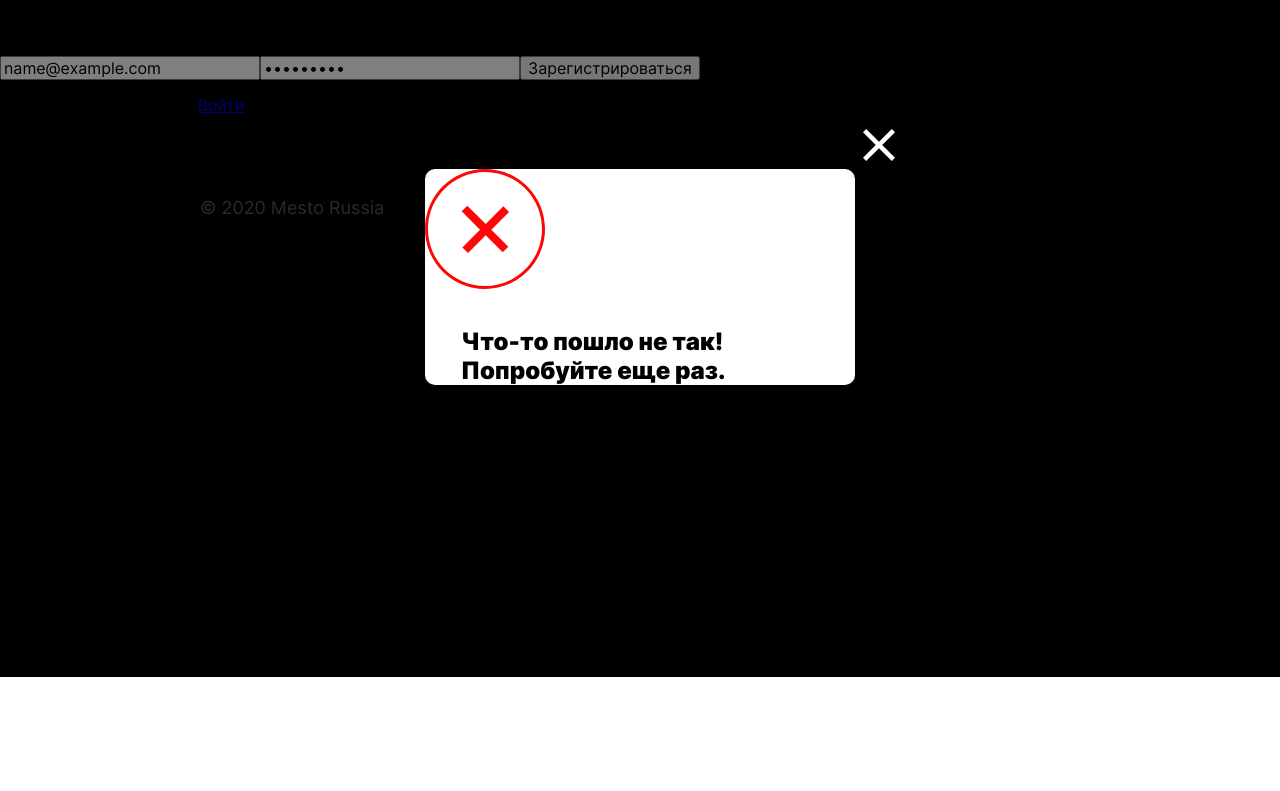
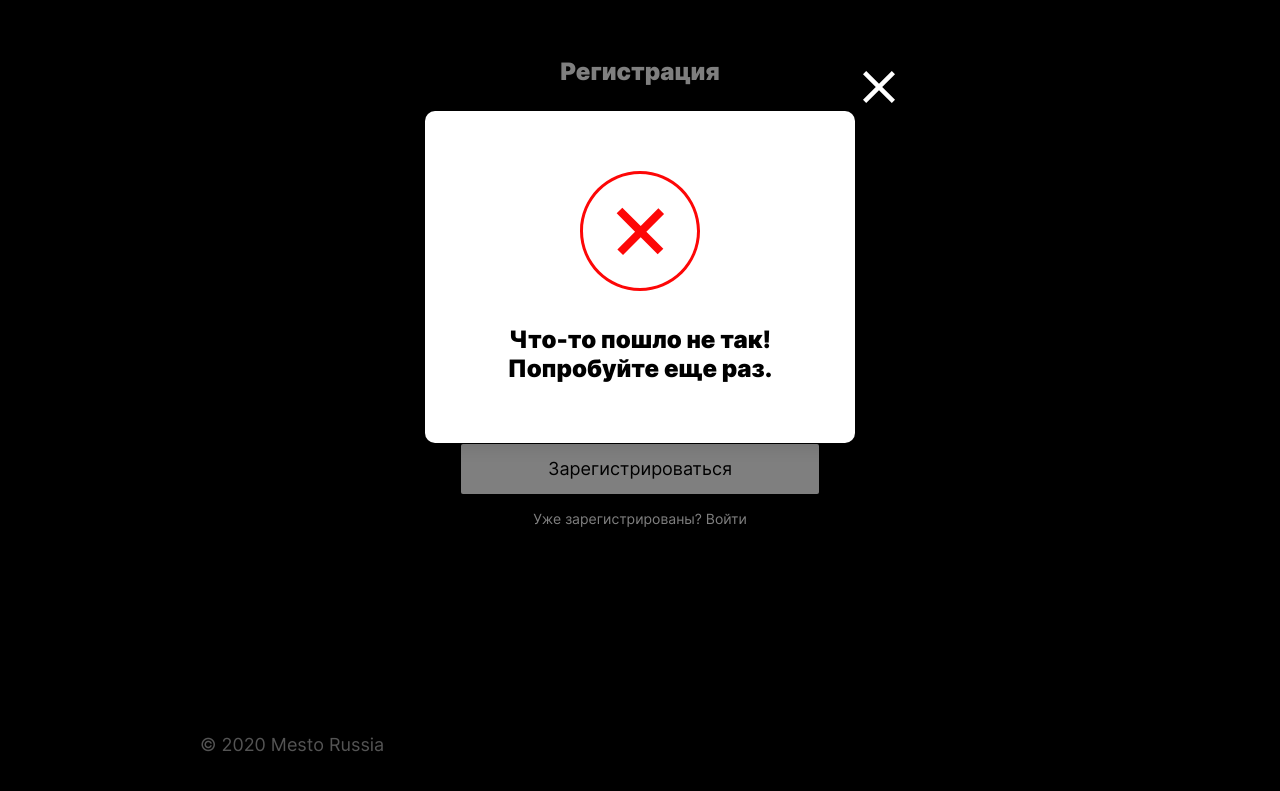
Before and after one commit to dhoine345/react-mesto-auth, a React app: page /sign-up in a window 1280 px wide. Both pictures are taken after typing "name@example.com", "Sample123" into the empty fields and a click on the button "Зарегистрироваться". Shown: the part 123-914 px from the top of the page. Before the commit the page ends 800 px from the top, so only its background shows below. Built offline with nearby package versions, Linux system fonts and the light colour scheme; no server answers; a web font is replaced by a local one.

Commit message:
infotooltip popup

```diff
--- a/src/blocks/entry/__footer-link/entry__footer-link.css
+++ b/src/blocks/entry/__footer-link/entry__footer-link.css
@@ -1,3 +1,7 @@
 .entry__footer-link {
-
+  text-decoration: none;
+  color: white;
+  font-weight: normal;
+  font-size: 14px;
+  line-height: 1.21;
 }
--- a/src/blocks/entry/__footer/entry__footer.css
+++ b/src/blocks/entry/__footer/entry__footer.css
@@ -1,3 +1,8 @@
 .entry__footer {
-
+  color: white;
+  font-weight: normal;
+  font-size: 14px;
+  line-height: 1.21;
+  margin: auto;
+  padding-top: 17px;
 }
--- a/src/blocks/entry/__form-input/entry__form-input.css
+++ b/src/blocks/entry/__form-input/entry__form-input.css
@@ -1,3 +1,11 @@
 .entry__form-input {
-
+  background-color: black;
+  color: #ccc;
+  font-weight: normal;
+  font-size: 14px;
+  line-height: 1.21;
+  border: none;
+  border-bottom: 2px solid #ccc;
+  min-height: 27px;
+  margin-bottom: 30px;
 }
--- a/src/blocks/entry/__form/entry__form.css
+++ b/src/blocks/entry/__form/entry__form.css
@@ -1,3 +1,7 @@
 .entry__form {
-
+  margin: 0 auto;
+  padding-top: 50px;
+  display: flex;
+  flex-direction: column;
+  width: 358px;
 }
--- a/src/blocks/entry/__submit-button/entry__submit-button.css
+++ b/src/blocks/entry/__submit-button/entry__submit-button.css
@@ -1,3 +1,16 @@
 .entry__submit-button {
+  margin-top: 186px;
+  background-color: white;
+  border-radius: 2px;
+  border: none;
+  font-weight: normal;
+  font-size: 18px;
+  line-height: 1.21;
+  width: 358px;
+  height: 50px;
+}
 
+.entry__submit-button:hover {
+  cursor: pointer;
+  opacity: .85;
 }
--- a/src/blocks/entry/__title/entry__title.css
+++ b/src/blocks/entry/__title/entry__title.css
@@ -1,3 +1,7 @@
 .entry__title {
-
+  color: white;
+  font-weight: 900;
+  font-size: 24px;
+  line-height: 1.21;
+  margin: 0 auto;
 }
--- a/src/blocks/entry/entry.css
+++ b/src/blocks/entry/entry.css
@@ -1,3 +1,7 @@
 .entry {
-
+  max-width: 880px;
+  margin: auto;
+  display: flex;
+  flex-direction: column;
+  padding: 60px 0 140px
 }
--- /dev/null
+++ b/src/blocks/popup/__infotooltip-image/popup__infotooltip-image.css
@@ -0,0 +1,5 @@
+.popup__infotooltip-image {
+  width: 120px;
+  height: 120px;
+  margin: 60px 155px 30px;
+}
--- /dev/null
+++ b/src/blocks/popup/__infotooltip-title/popup__infotooltip-title.css
@@ -0,0 +1,7 @@
+.popup__infotooltip-title {
+  margin: 0 36px 60px;
+  text-align: center;
+  font-weight: 900;
+  font-size: 24px;
+  line-height: 1.21;
+}
--- a/src/components/Header.js
+++ b/src/components/Header.js
@@ -20,10 +20,10 @@ function Header({ setLoggedIn, email }) {
             <NavLink onClick={logOut} to='/sign-in' className='header__link header__link_type_exit'>Выйти</NavLink>
           </Route>
           <Route path='/sign-in'>
-            <NavLink to="/sign-up" className='header__link'>Регистрация</NavLink>
+            <NavLink to="/sign-up" className='header__link button-hover'>Регистрация</NavLink>
           </Route>
           <Route path='/sign-up'>
-            <NavLink to='/sign-in' className='header__link'>Войти</NavLink>
+            <NavLink to='/sign-in' className='header__link button-hover'>Войти</NavLink>
           </Route>
         </Switch>
       </div>
--- a/src/components/InfoTooltip.js
+++ b/src/components/InfoTooltip.js
@@ -11,11 +11,11 @@ function InfoTooltip({ onClose, regOk, isOpen }) {
         onClick={onClose}
       />
       <img
-        className='popup__image-infotooltip'
+        className='popup__infotooltip-image'
         src={regOk ? success : reject}
         alt='Иконка'
       />
-      <h2 className="popup__form-title">{regOk ? 'Вы успешно зарегистрировались!' : 'Что-то пошло не так! Попробуйте еще раз.'}</h2>
+      <h2 className="popup__infotooltip-title">{regOk ? 'Вы успешно зарегистрировались!' : 'Что-то пошло не так! Попробуйте еще раз.'}</h2>
       </div>
     </div>
   )
--- a/src/components/Register.js
+++ b/src/components/Register.js
@@ -19,7 +19,7 @@ function Register({ onRegister }) {
       <h3 className="entry__title">Регистрация</h3>
       <form className="entry__form" onSubmit={handleSubmit}>
         <input
-          className="entry__form-input entry__form-input_type_email"
+          className="entry__form-input"
           type="email"
           placeholder="Email"
           name="email"
@@ -28,7 +28,7 @@ function Register({ onRegister }) {
           required
         />
         <input
-          className="entry__form-input entry__form-input_type_password"
+          className="entry__form-input"
           type="password"
           placeholder="Пароль"
           name="password"
@@ -36,9 +36,9 @@ function Register({ onRegister }) {
           value={password}
           required
         />
-        <button className="entry__submit-button" type="submit">Зарегистрироваться</button>
+        <button className="entry__submit-button button-hover" type="submit">Зарегистрироваться</button>
       </form>
-      <p className="entry__footer">Уже зарегистрированы? <Link to="/sign-in" className="entry__footer-link">Войти</Link></p>
+      <p className="entry__footer">Уже зарегистрированы? <Link to="/sign-in" className="entry__footer-link button-hover">Войти</Link></p>
     </div>
   );
 }
--- a/src/index.css
+++ b/src/index.css
@@ -50,6 +50,8 @@
 @import url(./blocks/popup/__submit-button/_disabled/popup__submit-button_disabled.css);
 @import url(./blocks/popup/__form/_type/popup__form_type_delete.css);
 @import url(./blocks/popup/__form/_type/popup__form_type_avatar.css);
+@import url(./blocks/popup/__infotooltip-image/popup__infotooltip-image.css);
+@import url(./blocks/popup/__infotooltip-title/popup__infotooltip-title.css);
 
 @import url(./blocks/footer/footer.css);
 @import url(./blocks/footer/__copyright/footer__copyright.css);
```
